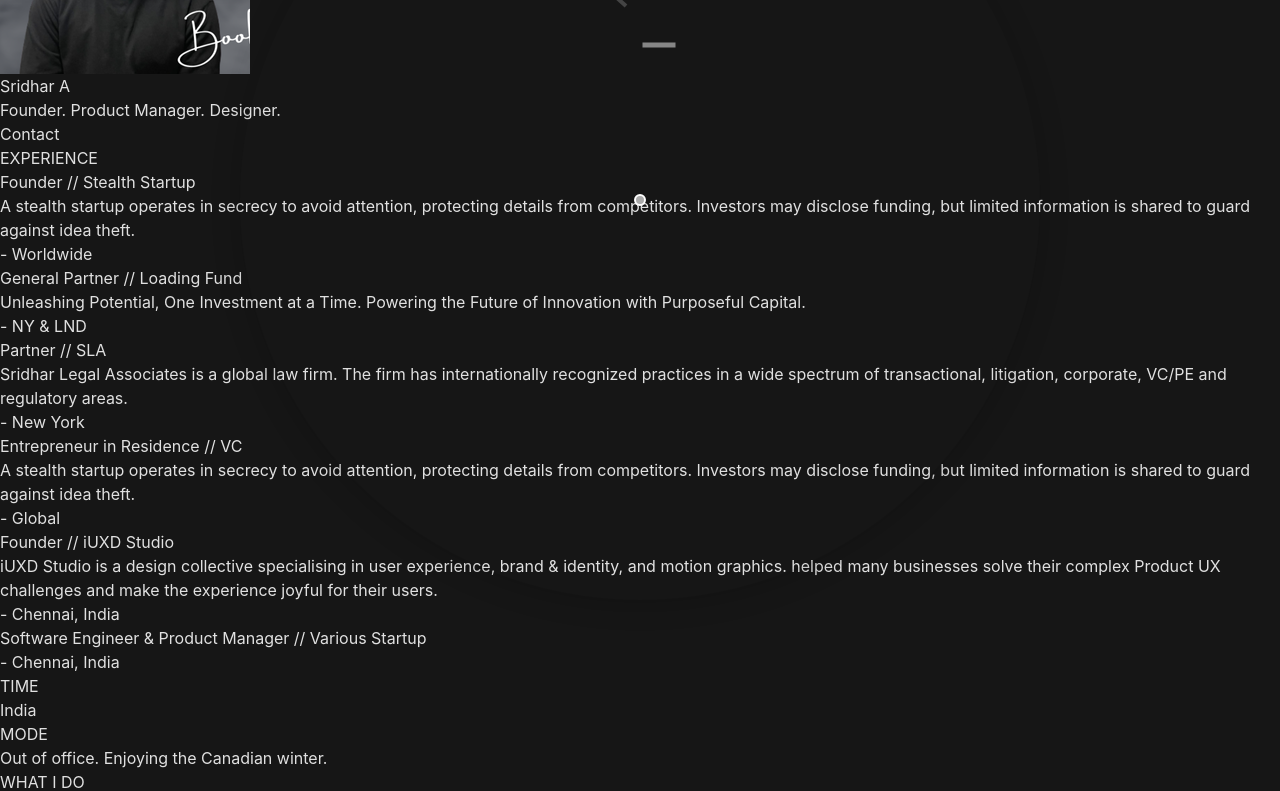
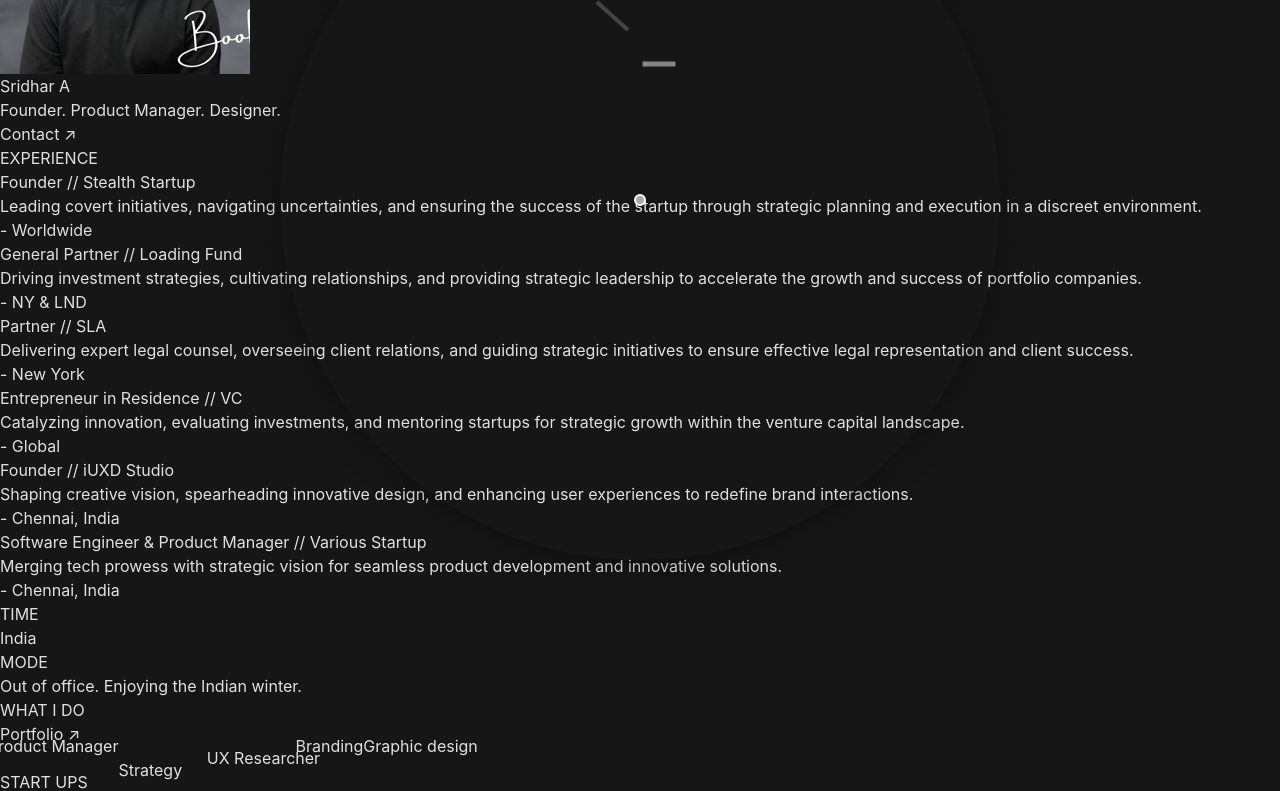
Before and after one commit to a14a19/sa-portfolio, a React (Vite) app: page / in a window 1280 px wide. Shown: the part 200-991 px from the top of the page. Built offline with nearby package versions, Linux system fonts and the light colour scheme.

Commit message:
what i do completed, exp & start up content changed

```diff
--- a/src/components/Header.jsx
+++ b/src/components/Header.jsx
@@ -1,3 +1,4 @@
+import { Link } from "react-router-dom";
 import sridhar from "../assets/Sridhar_A.png";
 
 function Header() {
@@ -12,9 +13,9 @@ function Header() {
             </div>
             <div></div>
             <div>
-                <button className="border border-[#d8d8d830] px-3 py-1 rounded-xl text-xs bg-[#292929]">
-                    Contact
-                </button>
+                <Link to="mailto:hi@sridhar.fyi" className="border border-[#d8d8d830] px-3 py-1 rounded-xl text-xs bg-[#292929]">
+                    Contact &#8599;
+                </Link>
             </div>
         </header>
     )
--- a/src/components/ThemeChangeButton.jsx
+++ b/src/components/ThemeChangeButton.jsx
@@ -1,6 +1,6 @@
 function ThemeChangeButton() {
     return (
-        <aside className="relative">
+        <aside className="relative z-30">
             <div className="w-full fixed top-0 left-0 right-0 flex items-center">
                 <button className="border-x-2 border-b-2 border-[#d8d8d830] mx-auto px-2 pt-1 pb-1.5 text-xs rounded-b-2xl bg-[#292929]">Switch Theme</button>
             </div>
--- a/src/components/clock/Clock.css
+++ b/src/components/clock/Clock.css
@@ -1,13 +1,13 @@
 .clock {
   /* width: 100%; */
-  height: 100%;
+  height: 90%;
   aspect-ratio: 1;
   border-radius: 50%;
   position: absolute;
   top: 50%;
   left: 50%;
   transform: translate(-50%, -50%);
-  box-shadow: 0 2px 30px rgba(0, 0, 0, 0.2);
+  box-shadow: 0 2px 30px rgba(0, 0, 0, 0.4);
   font-size: 24px;
   color: #444;
   text-align: center;
--- a/src/components/shared/Card.jsx
+++ b/src/components/shared/Card.jsx
@@ -41,17 +41,25 @@ function Card(props) {
                         <SmallCard type={"MODE"} />
                     </div>
                     <aside className="w-full h-min pt-1 border border-[#d8d8d830] bg-[#1e1e1e] rounded-xl overflow-hidden">
-                    <Link className="text-xs w-full px-3">WHAT I DO</Link>
+                        {/* <Link className="text-xs w-full px-3">WHAT I DO</Link> */}
+                        <div className="flex items-center justify-between px-3 py-1">
+                            <h4 className="w-full text-xs">WHAT I DO</h4>
+                            <Link className="text-xs uppercase text-gray-500 whitespace-nowrap">Portfolio &#8599;</Link>
+                        </div>
                         <div className="mx-2 border-b-2 mt-1 border-[#d8d8d830]" ></div>
                         <div className="h-[19.43rem] overflow-y-auto px-3 pt-3 flex flex-col gap-3 relative">
-                        <button className="px-3 py-2 bg-[#fac99c] w-min whitespace-nowrap text-sm text-black rounded-lg pm-animate absolute top-10 left-8">Product Manager</button>
+                            <button className="px-3 py-2 bg-[#fac99c] w-min whitespace-nowrap text-xs font-semibold text-black rounded-lg pm-animate absolute top-10 left-8 uppercase">Product Manager</button>
+                            <button className="px-3 uppercase py-2 bg-[#c8adfa] w-min whitespace-nowrap text-xs font-semibold text-black rounded-lg strategy-animate absolute top-16 right-5">Strategy</button>
+                            <button className="px-3 py-2 uppercase bg-[#f8a9a8] w-min whitespace-nowrap text-xs font-semibold text-black rounded-lg ux-animate absolute top-36 left-10">UX Researcher</button>
+                            <button className="px-3 py-2 bg-[#eee] uppercase w-min whitespace-nowrap text-xs font-semibold text-black rounded-lg brand-animate absolute top-44 right-5">Branding</button>
+                            <button className="px-3 py-2 bg-[#9ccbf5] w-min uppercase whitespace-nowrap text-xs font-semibold text-black rounded-lg brand-animate absolute top-60 right-24">Graphic design</button>
                         </div>
                     </aside>
                 </aside>
             )}
             {props.type === "PROJECT" && (
                 <aside className="w-[33.333%] h-min pt-1 border border-[#d8d8d830] bg-[#1e1e1e] rounded-xl overflow-hidden">
-               <Link className="w-full px-3 text-xs">PROJECT</Link>
+                    <Link className="w-full px-3 text-xs">START UPS</Link>
                     <div className="mx-2 border-b-2 mt-1 border-[#d8d8d830]"></div>
                     <div className="h-[20.625rem] overflow-y-auto px-3 pt-3 flex flex-col gap-3 ">
                         {project &&
--- a/src/components/shared/SmallCard.jsx
+++ b/src/components/shared/SmallCard.jsx
@@ -25,7 +25,7 @@ function SmallCard(props) {
                </div>
                <div className="mx-2 mt-1 border-b-2 border-[#d8d8d830]"></div>
                <div className="h-[8.375rem] px-3 pt-2 text-xs">
-                  Out of office. Enjoying the Canadian winter.
+                  Out of office. Enjoying the Indian winter.
                </div>
             </aside>
          )}
--- a/src/data/experience.js
+++ b/src/data/experience.js
@@ -1,32 +1,32 @@
 export const experience = [
     {
         title: "Founder // Stealth Startup",
-        description: "A stealth startup operates in secrecy to avoid attention, protecting details from competitors. Investors may disclose funding, but limited information is shared to guard against idea theft.",
+        description: "Leading covert initiatives, navigating uncertainties, and ensuring the success of the startup through strategic planning and execution in a discreet environment.",
         location: "- Worldwide"
     },
     {
         title: "General Partner // Loading Fund",
-        description: "Unleashing Potential, One Investment at a Time. Powering the Future of Innovation with Purposeful Capital.",
+        description: "Driving investment strategies, cultivating relationships, and providing strategic leadership to accelerate the growth and success of portfolio companies.",
         location: "- NY & LND"
     },
     {
         title: "Partner // SLA",
-        description: "Sridhar Legal Associates is a global law firm. The firm has internationally recognized practices in a wide spectrum of transactional, litigation, corporate, VC/PE and regulatory areas.",
+        description: "Delivering expert legal counsel, overseeing client relations, and guiding strategic initiatives to ensure effective legal representation and client success.",
         location: "- New York"
     },
     {
         title: "Entrepreneur in Residence // VC",
-        description: "A stealth startup operates in secrecy to avoid attention, protecting details from competitors. Investors may disclose funding, but limited information is shared to guard against idea theft.",
+        description: "Catalyzing innovation, evaluating investments, and mentoring startups for strategic growth within the venture capital landscape.",
         location: "- Global"
     },
     {
         title: "Founder // iUXD Studio",
-        description: "iUXD Studio is a design collective specialising in user experience, brand & identity, and motion graphics. helped many businesses solve their complex Product UX challenges and make the experience joyful for their users.",
+        description: "Shaping creative vision, spearheading innovative design, and enhancing user experiences to redefine brand interactions.",
         location: "- Chennai, India"
     },
     {
         title: "Software Engineer & Product Manager // Various Startup",
-        description: "",
+        description: "Merging tech prowess with strategic vision for seamless product development and innovative solutions.",
         location: "- Chennai, India"
     },
 ]
--- a/src/data/project.js
+++ b/src/data/project.js
@@ -1,10 +1,20 @@
-// import famwork from "../assets/famwork.jpeg";
-// import iuxd from "../assets/iuxd.jpeg";
+import famwork from "../assets/famwork.jpeg";
+import iuxd from "../assets/iuxd.jpeg";
 import startdraft from "../assets/startdraft.jpeg";
 import solidating from "../assets/solidating.jpeg";
 import nake from "../assets/nake.jpeg";
 
 export const project = [
+    {
+        title: "Famwork // Healthcare EHR Platform",
+        img: famwork,
+        description: "Patient care with an advanced EHR platform, streamlining processes, reducing admin burdens, and enhancing outcomes."
+    },
+    {
+        title: "iUXD // Design & Development Agency",
+        img: iuxd,
+        description: "Empowering digital success with exceptional user experiences and innovative design solutions that elevate brands."
+    },
     {
         title: "Startdraft // AI for Legal Doc",
         img: startdraft,
--- a/src/index.css
+++ b/src/index.css
@@ -40,11 +40,11 @@
 }
 
 .pm-animate {
-  animation: card 5s alternate-reverse infinite;
+  animation: pm-animate 5s linear infinite;
   transition: all 1s;
 }
 
-@keyframes card {
+@keyframes pm-animate {
   0% {
     transform: translate(-20px, -20px);
   }
@@ -55,3 +55,42 @@
     transform: translate(-20px, -20px);
   }
 }
+
+.strategy-animate {
+  animation: strategy-animate 5s linear infinite;
+  transition: all 1s;
+}
+
+@keyframes strategy-animate {
+  0% {
+    transform: translate(-20px, 20px);
+  }
+  50% {
+    transform: translate(0px, 0px);
+  }
+  100% {
+    transform: translate(-20px, 20px);
+  }
+}
+
+.brand-animate {
+  animation: pm-animate 5s linear infinite;
+  transition: all 1s;
+}
+
+@keyframes ux-animate {
+  0% {
+    transform: translate(20px, 0px);
+  }
+  50% {
+    transform: translate(0px, 0px);
+  }
+  100% {
+    transform: translate(20px, 0px);
+  }
+}
+
+.ux-animate {
+  animation: ux-animate 5s linear infinite;
+  transition: all 1s;
+}
```
Lines whose indentation alone changed are shown as unchanged.
